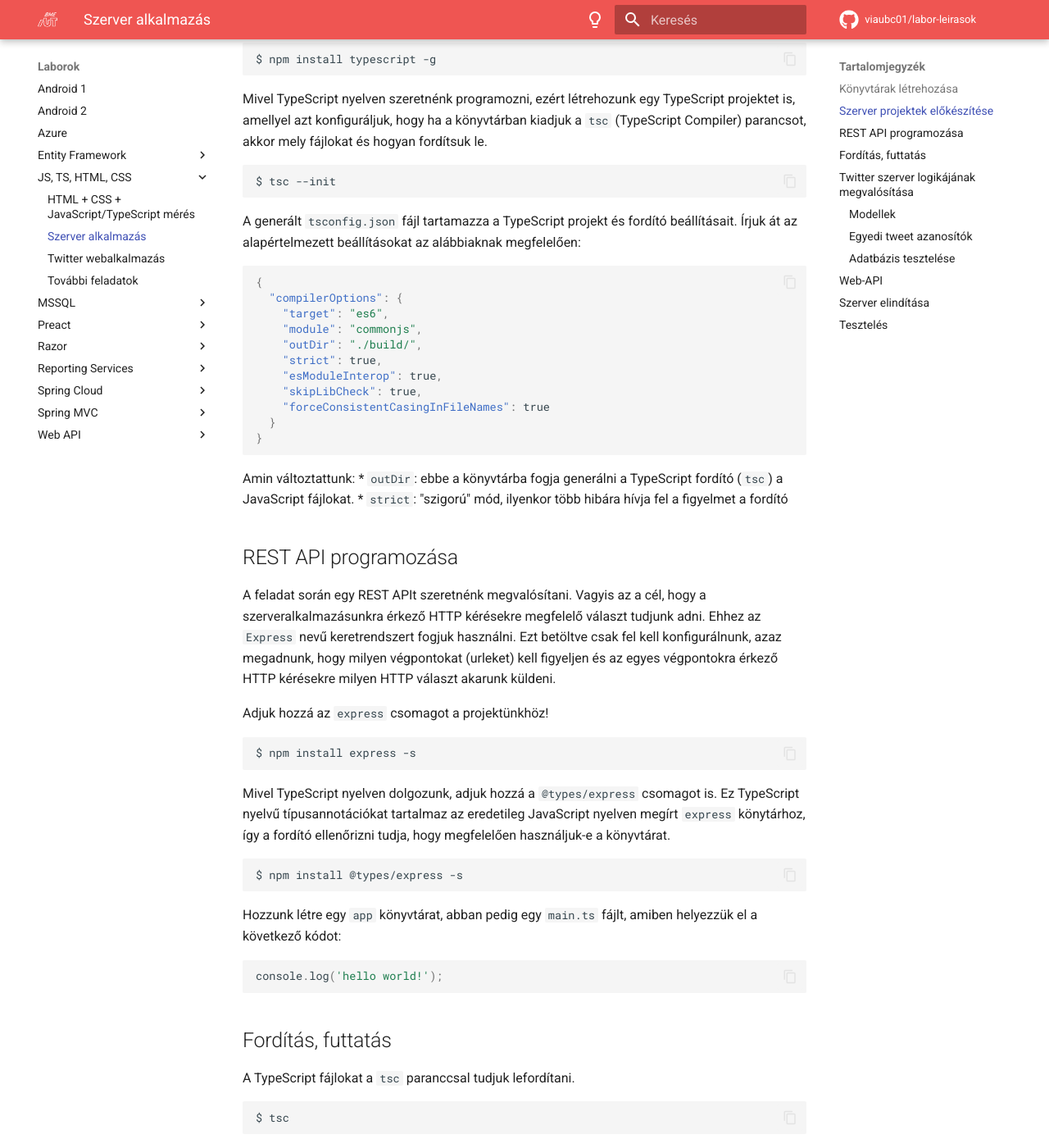
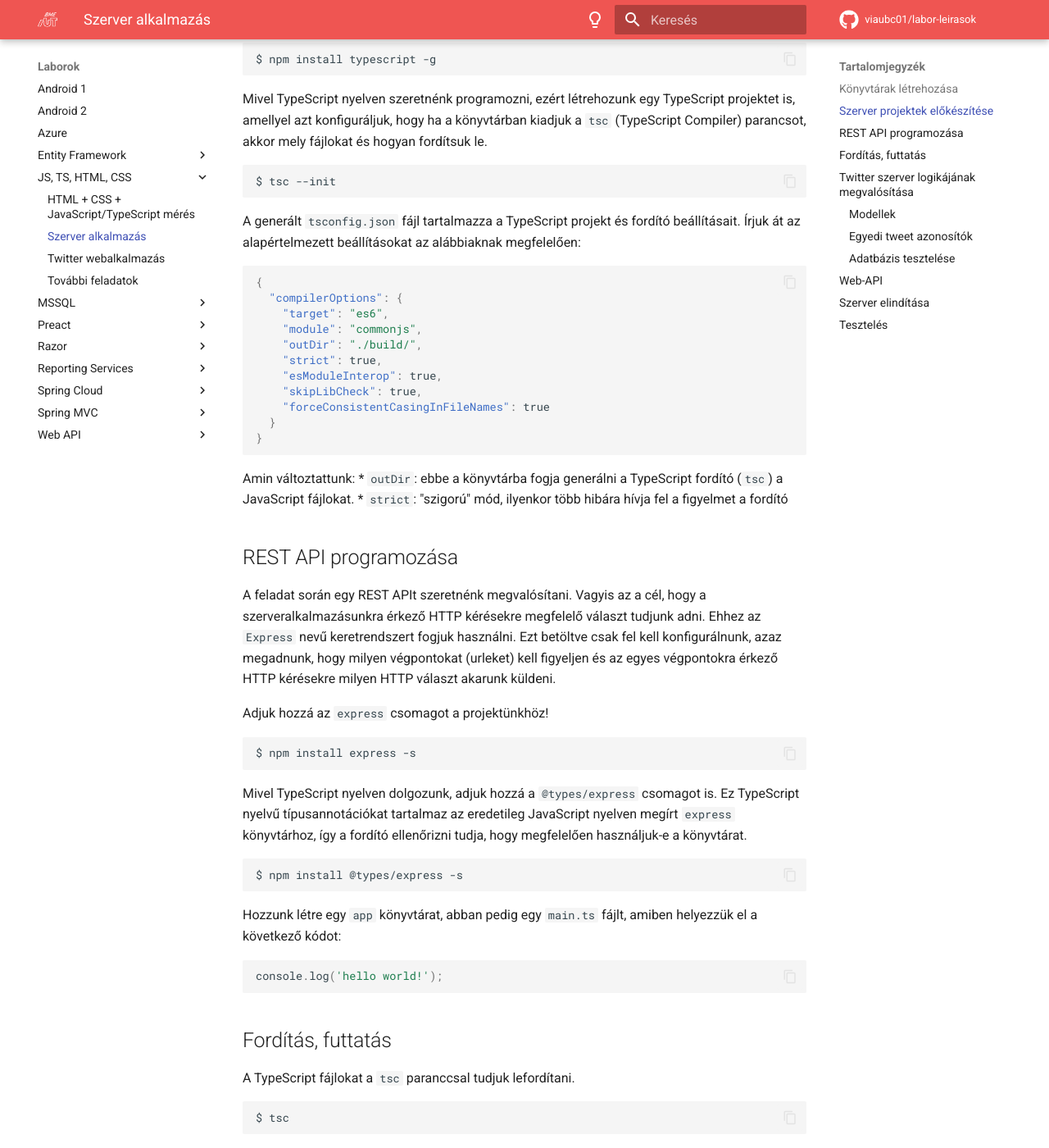
Before and after one commit to VIAUBC01/labor-leirasok, an MkDocs documentation site: the page built from docs/laborok/JS_TS_HTML_CSS/Feladat-1.md, in a window 1280 px wide and 1400 px high, scrolled down 626 px. Shown: the whole window at 82% size. Built offline with MkDocs 1.6.1 and Material for MkDocs 9.7.7, drawn with Linux system fonts in a browser that asks for light colours; comment, search, counter and statistics services are not loaded; some of the changed text lies outside the part shown.

Commit message:
Fix typos, links and add small additions

````diff
--- a/docs/laborok/JS_TS_HTML_CSS/Feladat-1.md
+++ b/docs/laborok/JS_TS_HTML_CSS/Feladat-1.md
@@ -26,7 +26,7 @@
 $ tsc --init
 ```
 
-A generált `tsconfig.json` fájl tartamazza a TypeScript projekt és fordító beállításait. Írjuk át az alapértelmezett beállításokat az alábbiaknak megfelelően:
+A generált `tsconfig.json` fájl tartalmazza a TypeScript projekt és fordító beállításait. Írjuk át az alapértelmezett beállításokat az alábbiaknak megfelelően:
 
 ```json
 {
@@ -56,7 +56,7 @@
 $ npm install express -s
 ```
 
-Mivel TypeScript nyelven dolgozunk, adjuk hozzá a `@types/express` csomagot is. Ez TypeScript nyelvű típusannotációkat tartalmaz az eredetileg JavaScript nyelven megírt `express` könytárhoz, így a fordító ellenőrizni tudja, hogy megfelelően használjuk-e a könyvtárat.
+Mivel TypeScript nyelven dolgozunk, adjuk hozzá a `@types/express` csomagot is. Ez TypeScript nyelvű típusannotációkat tartalmaz az eredetileg JavaScript nyelven megírt `express` könyvtárhoz, így a fordító ellenőrizni tudja, hogy megfelelően használjuk-e a könyvtárat.
 
 ```cmd
 $ npm install @types/express -s
@@ -184,7 +186,7 @@
 * Tweetek lekérdezésénél írjuk ki, hány tweet található az adatbázisban.
 * Egy tweet lekérdezésénél írjuk ki a lekérdezett tweet azonosítóját.
 
-### Egyedi tweet azanosítók
+### Egyedi tweet azonosítók
 
 Minden tweetnek lesz egy egyedi azonosítója. Ezeket képezhetjük valamilyen számláló karbantartásával (ahogyan azt a fenti kódban tettük), de ehelyett egyedi [GUID](https://hu.wikipedia.org/wiki/Glob%C3%A1lisan_egyedi_azonos%C3%ADt%C3%B3)okat fogunk generálni egy `uuid` nevű `npm package` segítségével:
 
@@ -315,4 +317,4 @@
 
 A jegyzőkönyvben készüljön képernyőkép minden végpont teszteléséről Postman segítéségével!
 
-Ha elkészült a szerver, [folytassuk a kliens alkalmazással](feladat2.md)!
+Ha elkészült a szerver, [folytassuk a kliens alkalmazással](Feladat-2.md)!
````
Also changed, not shown: other parts of docs/laborok/JS_TS_HTML_CSS/Feladat-1.md (+5 -3 lines), docs/laborok/JS_TS_HTML_CSS/Feladat-2.md (+4 -4 lines), docs/laborok/JS_TS_HTML_CSS/Feladat-3.md (+2 -2 lines), docs/laborok/JS_TS_HTML_CSS/index.md (+3 -4 lines).
